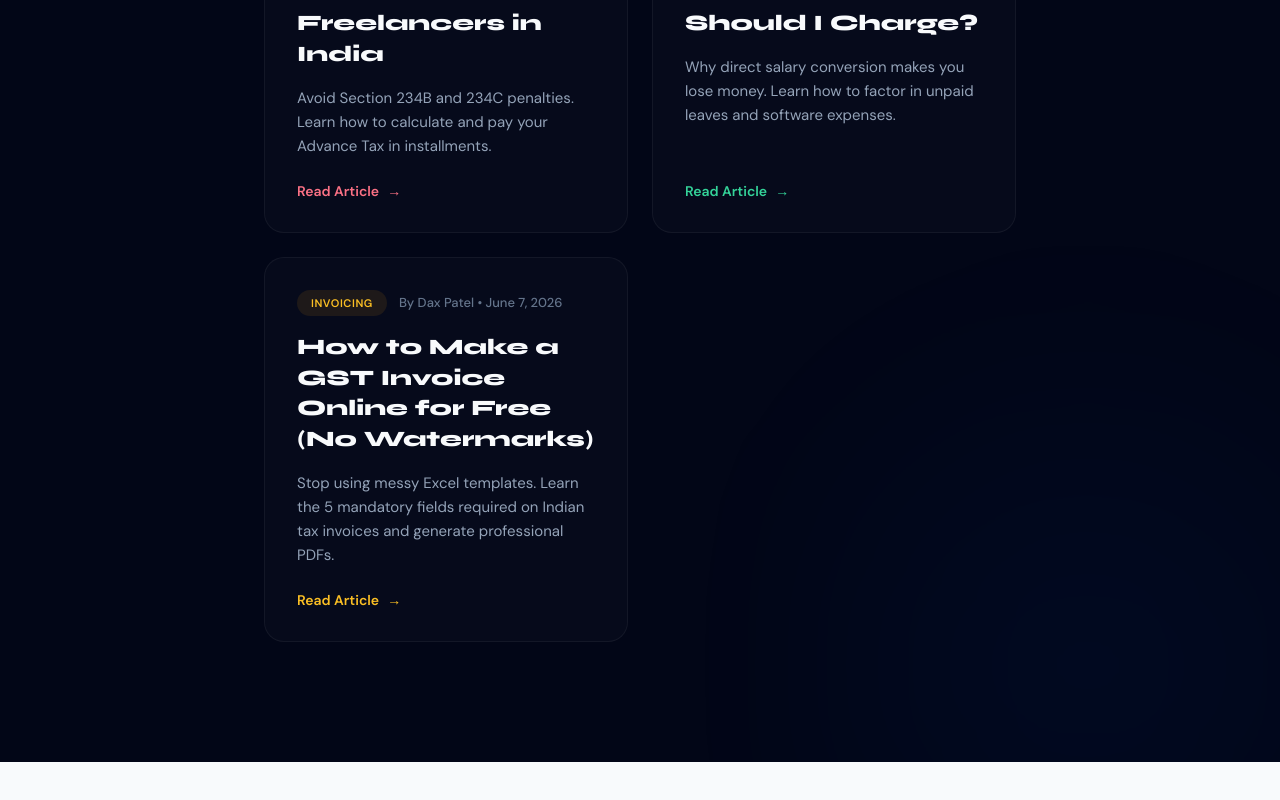
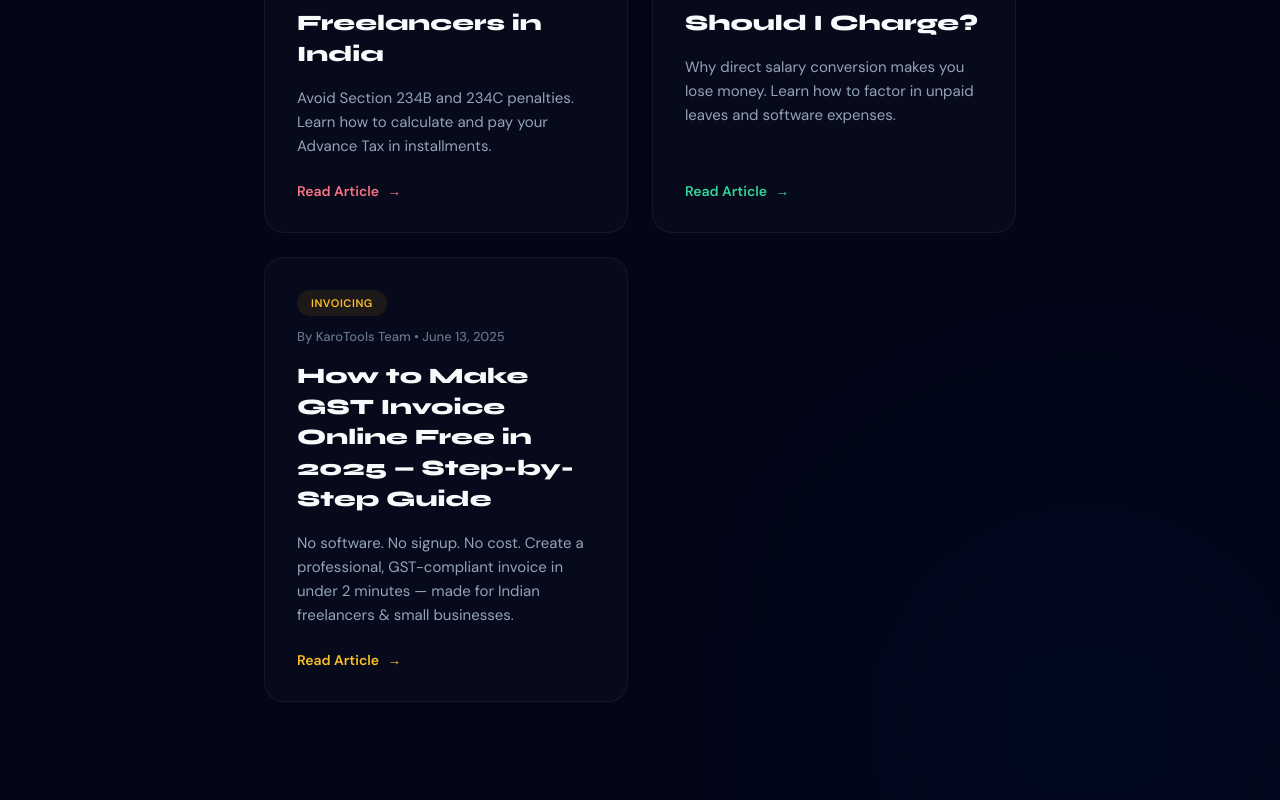
Before and after one commit to daxpatel109/karotools, a Next.js app: page /blog in a window 1280 px wide. Shown: the part 1176-1976 px from the top of the page. Before the commit the page ends 1938 px from the top, so only its background shows below. Built offline with nearby package versions, Linux system fonts and the light colour scheme.

Commit message:
fix: update blog index link and remove old duplicate post

```diff
--- a/src/Blog.jsx
+++ b/src/Blog.jsx
@@ -124,18 +124,18 @@ export default function Blog() {
           </Link>
 
           {/* Post 5: Free GST Invoice Guide */}
-          <Link href="/blog/make-gst-invoice-online-free" style={{ display: "flex", flexDirection: "column", textDecoration: "none", padding: "32px", background: "rgba(255,255,255,0.02)", borderRadius: "20px", border: "1px solid rgba(255,255,255,0.05)", transition: "all 0.3s", cursor: "pointer", height: "100%" }}
+          <Link href="/blog/how-to-make-gst-invoice-online-free" style={{ display: "flex", flexDirection: "column", textDecoration: "none", padding: "32px", background: "rgba(255,255,255,0.02)", borderRadius: "20px", border: "1px solid rgba(255,255,255,0.05)", transition: "all 0.3s", cursor: "pointer", height: "100%" }}
             onMouseEnter={(e) => { e.currentTarget.style.background = "rgba(245,158,11,0.05)"; e.currentTarget.style.borderColor = "rgba(245,158,11,0.3)"; e.currentTarget.style.transform = "translateY(-4px)"; }}
             onMouseLeave={(e) => { e.currentTarget.style.background = "rgba(255,255,255,0.02)"; e.currentTarget.style.borderColor = "rgba(255,255,255,0.05)"; e.currentTarget.style.transform = "none"; }}>
             <div style={{ display: "flex", gap: "12px", marginBottom: "16px", alignItems: "center", flexWrap: "wrap" }}>
               <span style={{ background: "rgba(245,158,11,0.1)", color: "#fbbf24", padding: "6px 14px", borderRadius: "50px", fontSize: "11px", fontWeight: "700", letterSpacing: "0.05em" }}>INVOICING</span>
-              <span style={{ color: "#64748b", fontSize: "13px", fontWeight: "500" }}>By Dax Patel • June 7, 2026</span>
+              <span style={{ color: "#64748b", fontSize: "13px", fontWeight: "500" }}>By KaroTools Team • June 13, 2025</span>
             </div>
             <h2 style={{ fontSize: "22px", fontWeight: "800", fontFamily: "'Syne',sans-serif", color: "#f8fafc", marginBottom: "16px", lineHeight: "1.4" }}>
-              How to Make a GST Invoice Online for Free (No Watermarks)
+              How to Make GST Invoice Online Free in 2025 — Step-by-Step Guide
             </h2>
             <p style={{ color: "#94a3b8", fontSize: "15px", lineHeight: "1.6", margin: "0 0 24px 0", flexGrow: 1 }}>
-              Stop using messy Excel templates. Learn the 5 mandatory fields required on Indian tax invoices and generate professional PDFs.
+              No software. No signup. No cost. Create a professional, GST-compliant invoice in under 2 minutes — made for Indian freelancers & small businesses.
             </p>
             <div style={{ color: "#fbbf24", fontWeight: "600", fontSize: "14px", display: "flex", alignItems: "center", gap: "8px", marginTop: "auto" }}>
               Read Article <span>→</span>
--- a/src/app/blog/make-gst-invoice-online-free/page.jsx
+++ /dev/null
@@ -1,6 +0,0 @@
-export const metadata = { title: "How to Make a GST Invoice Online for Free (No Watermarks) | KaroTools", description: "Learn what mandatory fields are required on an Indian GST invoice (HSN/SAC codes, IGST, CGST) and how to generate professional PDF invoices for free." };
-import BlogPost5 from "../../../BlogPost5";
-
-export default function Page() {
-  return <BlogPost5 />;
-}
```
